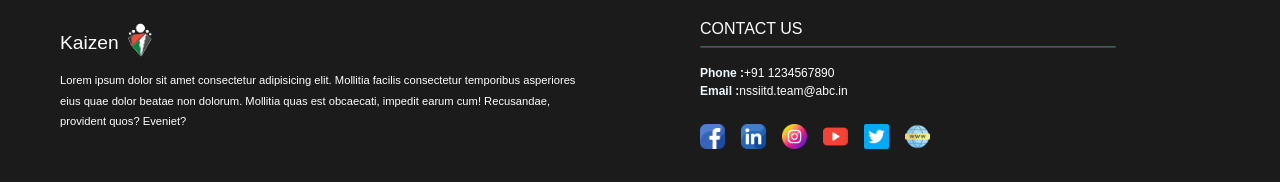
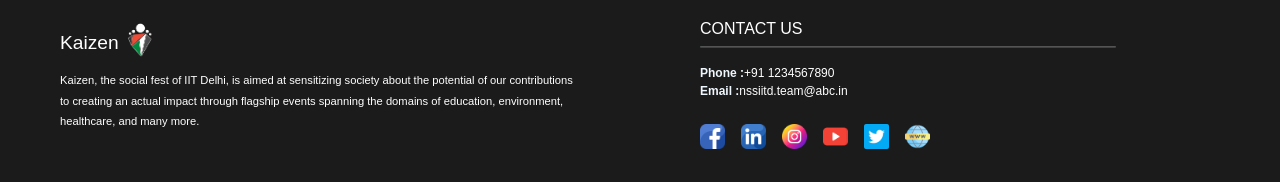
Before and after one commit to KoRaghav/Kaizen-Events-Page, a React (Create React App) app: page / in a window 1280 px wide. Shown: the part 1409-1591 px from the top of the page. Built offline with nearby package versions, Linux system fonts and the light colour scheme; the HTML template or start-up script is replaced by a standard one.

Commit message:
form ui changes

```diff
--- a/src/components/Footer/footer.js
+++ b/src/components/Footer/footer.js
@@ -16,9 +16,8 @@ export default function Footer(){
             <img src={kaizen} alt=""/>
             </div>
             <p class="kaizen-desc">
-            Lorem ipsum dolor sit amet consectetur adipisicing elit. Mollitia facilis consectetur temporibus asperiores
-            eius quae dolor beatae non dolorum. Mollitia quas est obcaecati, impedit earum cum! Recusandae, provident
-            quos? Eveniet?
+
+            Kaizen, the social fest of IIT Delhi, is aimed at sensitizing society about the potential of our contributions to creating an actual impact through flagship events spanning the domains of education, environment, healthcare, and many more.
             </p>
 
         </div>
--- a/src/components/Form/Form.css
+++ b/src/components/Form/Form.css
@@ -13,10 +13,14 @@
 .formDiv {
     display: grid;
     place-items: center;
+    padding:4rem 2rem;
+    opacity:0.8;
     /* max-width: 768px; */
     /* font-size: medium; */
     margin: auto;
-    width:80vw;
+    width:45vw;
+    background-color: black;
+    border: 2px solid aquamarine
 }
 
 
@@ -49,13 +53,15 @@ fieldset {
     }
     .formDiv{
         max-width: 768px;
+        width:80vw;
     }
     input{
-        width:80vw;
+        width:60vw;
     }
 }
 
 label{
+    font-family: Arial, Helvetica, sans-serif;
     color:aquamarine;
 }
 
```
